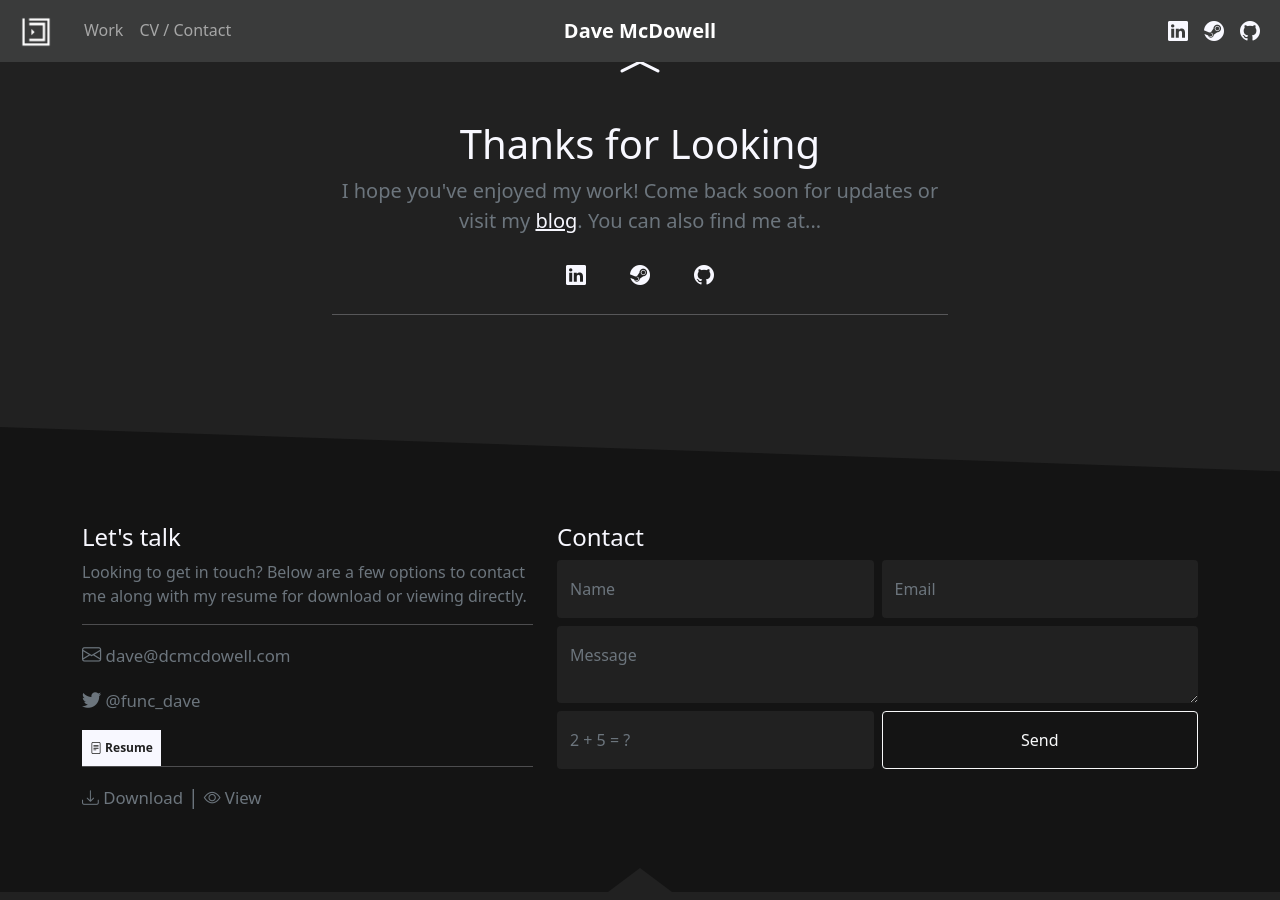
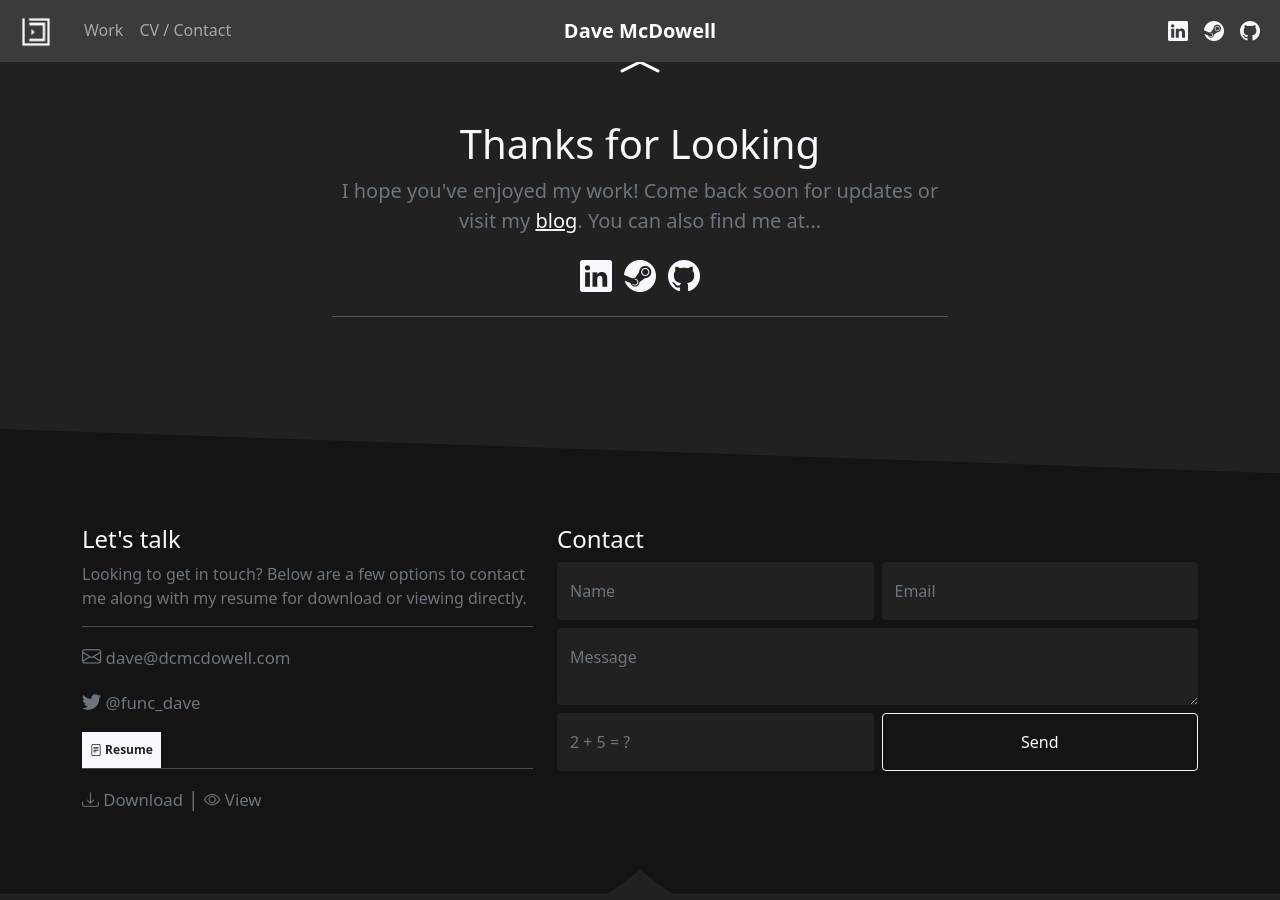
Before and after one commit to davemcdowell/portfolio, a Jekyll site: the page built from index.html, in a window 1280 px wide and 900 px high, scrolled down 1013 px. Built offline with Jekyll 4.4.1, drawn with Linux system fonts in a browser that asks for light colours; nearby versions of some CDN libraries.

Commit message:
Update pre-footer.html

```diff
--- a/_includes/pre-footer.html
+++ b/_includes/pre-footer.html
@@ -7,17 +7,17 @@
         </p>
         <ul class="list-inline">
             <li class="list-inline-item">
-                <a class="hvr-bounce-in nav-link" href="{{ site.linkedin_url }}" data-toggle="tooltip" data-placement="bottom" title="LinkedIn" target="_blank" rel="noopener">
+                <a class="hvr-bounce-in" href="{{ site.linkedin_url }}" data-toggle="tooltip" data-placement="bottom" title="LinkedIn" target="_blank" rel="noopener">
                     <i class="bi bi-linkedin icon-2x" aria-hidden="true"></i>
                 </a>
             </li>
             <li class="list-inline-item">
-                <a class="hvr-bounce-in nav-link" href="{{ site.steam_url }}" data-toggle="tooltip" data-placement="bottom" title="Steam" target="_blank" rel="noopener">
+                <a class="hvr-bounce-in" href="{{ site.steam_url }}" data-toggle="tooltip" data-placement="bottom" title="Steam" target="_blank" rel="noopener">
                     <i class="bi bi-steam icon-2x" aria-hidden="true"></i>
                 </a>
             </li>
             <li class="list-inline-item">
-                <a class="hvr-bounce-in nav-link" href="{{ site.github_url }}" data-toggle="tooltip" data-placement="bottom" title="Github" target="_blank" rel="noopener">
+                <a class="hvr-bounce-in" href="{{ site.github_url }}" data-toggle="tooltip" data-placement="bottom" title="Github" target="_blank" rel="noopener">
                     <i class="bi bi-github icon-2x" aria-hidden="true"></i>
                 </a>
             </li>
```
